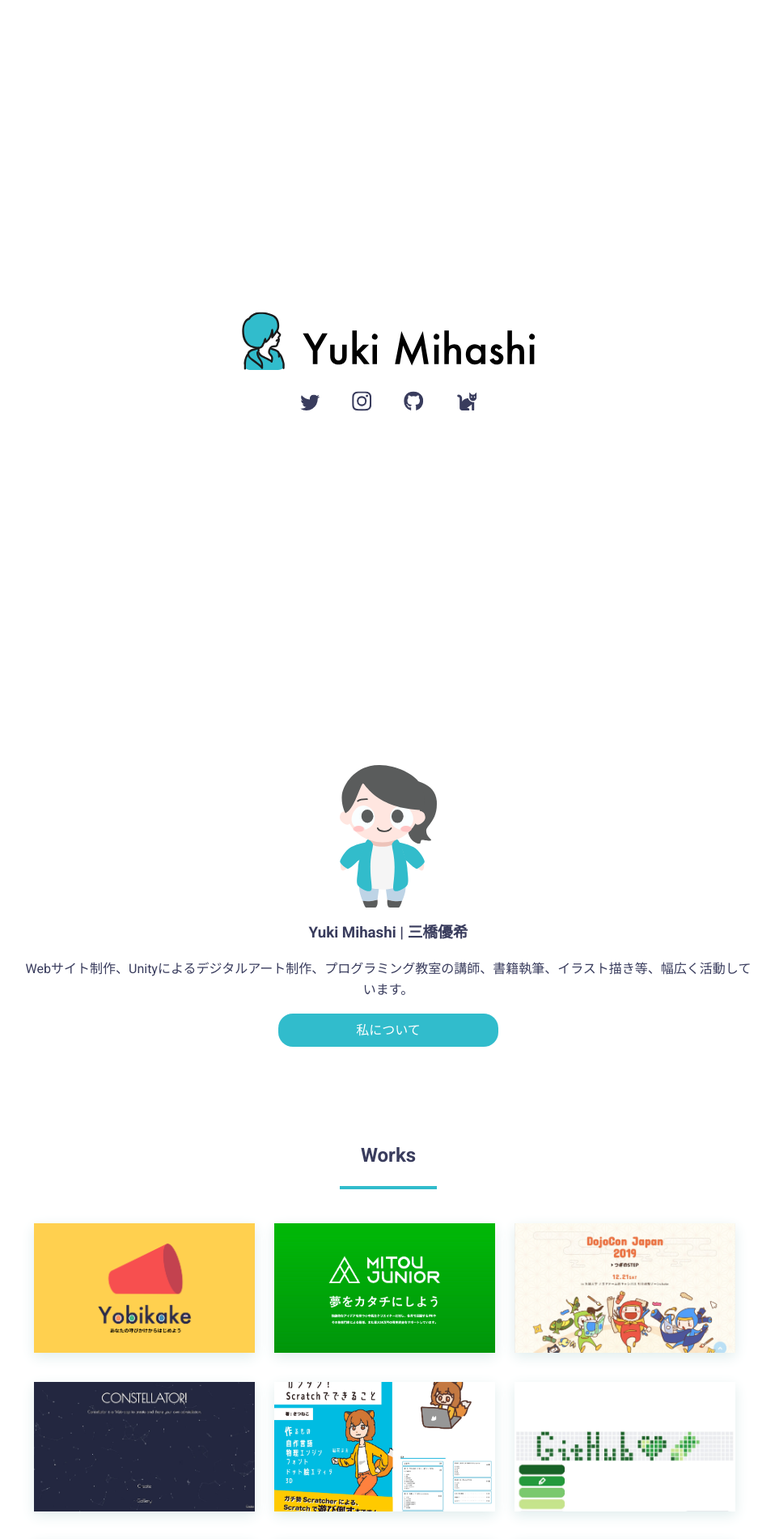
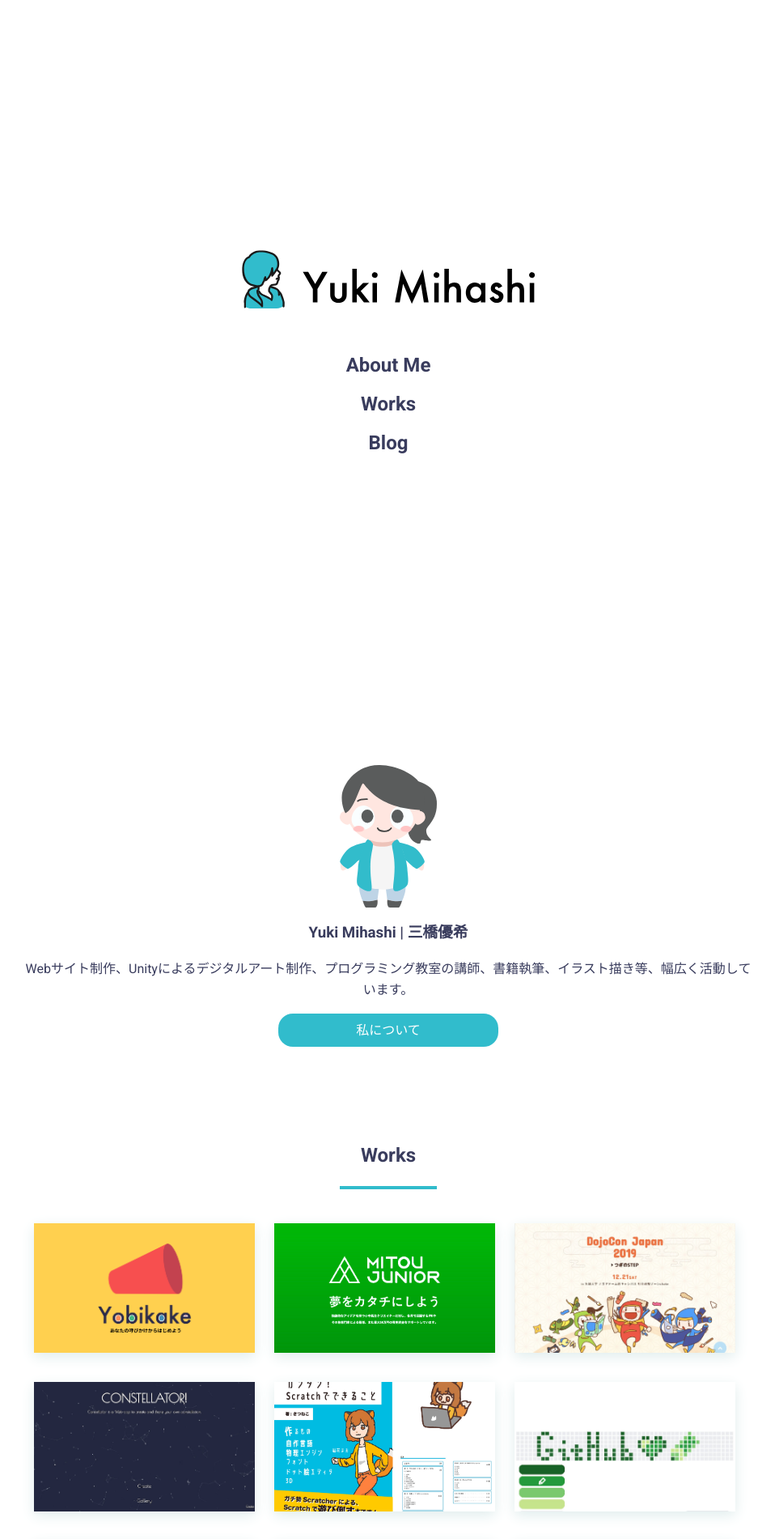
Before and after one commit to madoreenu/yuki384.github.io, a Jekyll site: the page built from index.md, in a window 1280 px wide. Shown: the top 1901 px of the page at 81% size, without its empty margins (160-1118 px from the left). Built offline with Jekyll 4.4.1, drawn with Linux system fonts in a browser that asks for light colours; nearby versions of some CDN libraries; some web fonts are replaced.

Commit message:
トップにリンク追加

```diff
--- a/assets/css/main.scss
+++ b/assets/css/main.scss
@@ -64,7 +64,20 @@ section{
   left: 50%;
   transform: translateY(-50%) translateX(-50%);
 }
-
+.top-link {
+  margin: 20px 0;
+  font-weight: bold;
+  font-size: 24px;
+  line-height: 2em;
+  a {
+    color: $main-textcolor;
+    display: block;
+    transition: all .3s;
+    &:hover {
+      color: $maincolor;
+    }
+  }
+}
 .sns a{
   color: inherit;
   font-size: 24px;
--- a/index.md
+++ b/index.md
@@ -6,7 +6,11 @@ layout: default
     <div class="cover-content">
       <img src="{{site.url}}/img/logo.svg" alt="" class="top-img">
       <!--<h1><a href="" style="color:#ff4d8c">{{site.title}}</a><a href="/profile"><span class="arrow">Click!<img src="/img/arrow.svg" width="60px"></span></a></h1>-->
-      {% include sns.html %}
+      <div class="top-link">
+        <a href="/about">About Me</a>
+        <a href="#Works">Works</a>
+        <a href="/blog">Blog</a>
+      </div>
     </div>
   </div>
   <section id="aboutme">
```
